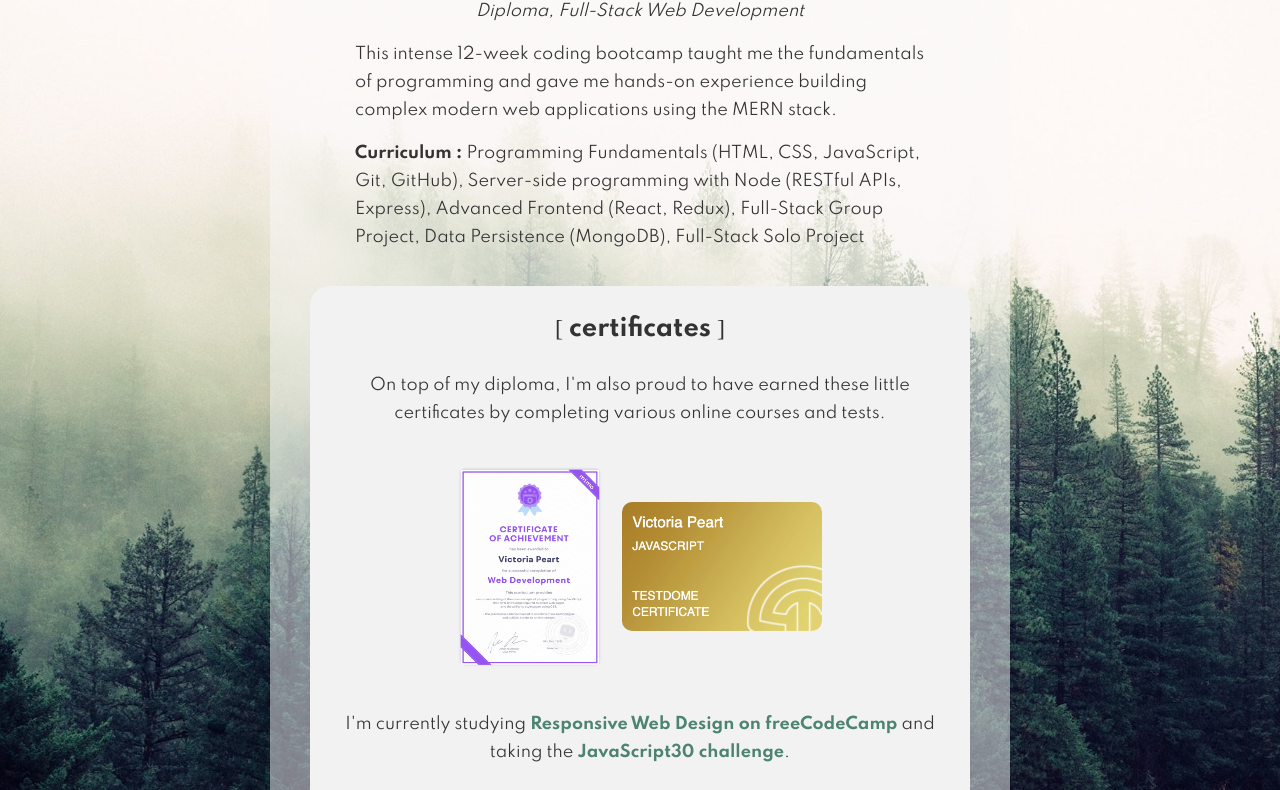
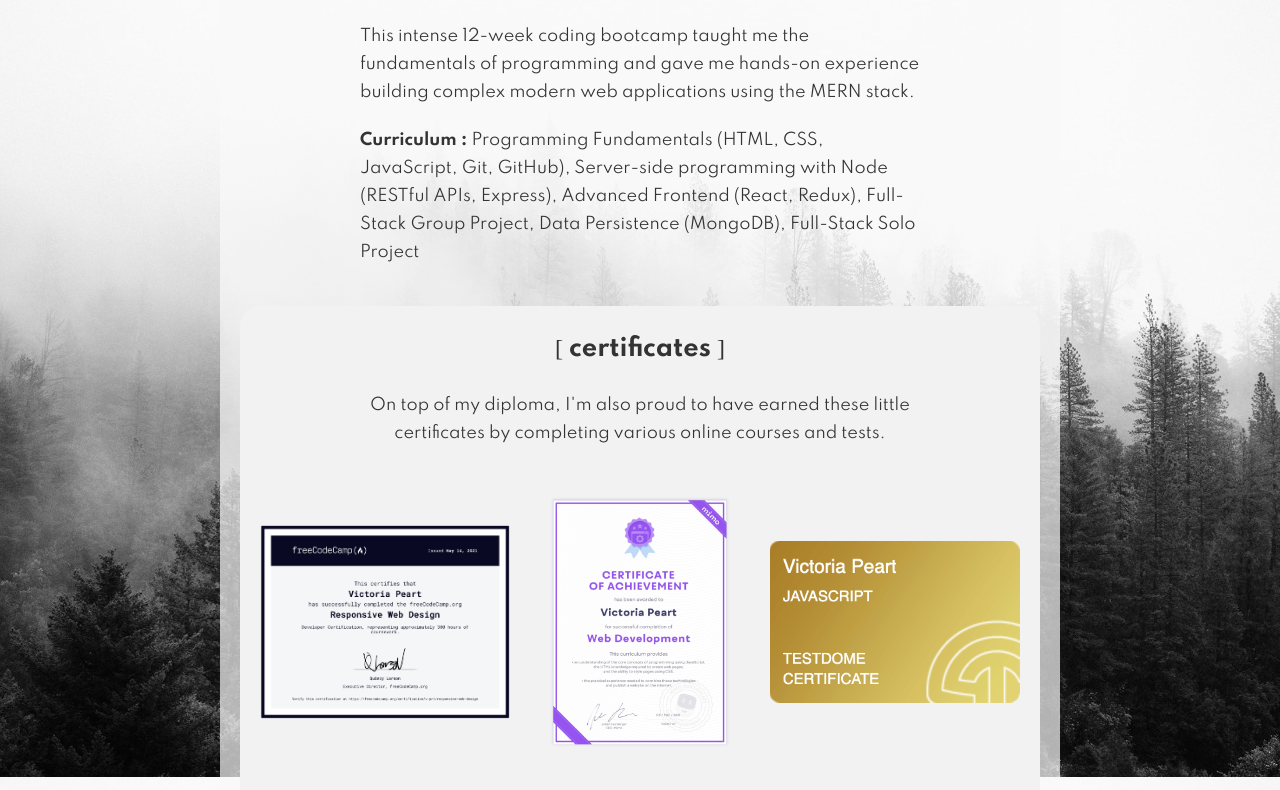
Before and after one commit to v-prt/portfolio, a React (Create React App) app: page /about in a window 1280 px wide. Shown: the part 930-1720 px from the top of the page. Built offline with nearby package versions, Linux system fonts and the light colour scheme; a web font is replaced by a local one.

Commit message:
add new certificate & rotating text, upgrade style

```diff
--- a/src/components/Certificates.js
+++ b/src/components/Certificates.js
@@ -1,5 +1,6 @@
 import styled from "styled-components";
 import { COLORS } from "../GlobalStyles";
+import freeCodeCampCert from "../assets/certs/fcc-responsive-web.png";
 import testDomeCert from "../assets/certs/test-dome-js.png";
 import mimoCert from "../assets/certs/mimo-web-dev.jpg";
 
@@ -17,10 +18,32 @@ export const Certificates = () => {
       </Text>
       <Certs>
         <Cert>
-          <img src={mimoCert} alt="Mimo Web Dev Certificate" />
+          <a
+            href="https://www.freecodecamp.org/certification/v-prt/responsive-web-design"
+            target="_blank"
+            rel="noreferrer"
+          >
+            <img
+              src={freeCodeCampCert}
+              alt="freeCodeCamp Responsive Web Design Certificate"
+            />
+          </a>
         </Cert>
         <Cert>
-          <a href="https://app.testdome.com/cert/9f0776ba5d8a4eba98526521a3e8ab6a">
+          <a
+            href="https://victoriapeart.com/static/media/mimo-web-dev.0eede498.jpg"
+            target="_blank"
+            rel="noreferrer"
+          >
+            <img src={mimoCert} alt="Mimo Web Dev Certificate" />
+          </a>
+        </Cert>
+        <Cert>
+          <a
+            href="https://app.testdome.com/cert/9f0776ba5d8a4eba98526521a3e8ab6a"
+            target="_blank"
+            rel="noreferrer"
+          >
             <img src={testDomeCert} alt="Test Dome Certificate" />
           </a>
         </Cert>
@@ -28,11 +51,18 @@ export const Certificates = () => {
       <Text>
         <p>
           I'm currently studying{" "}
-          <a href="https://www.freecodecamp.org/learn/responsive-web-design/">
-            Responsive Web Design on freeCodeCamp
+          <a
+            href="https://www.freecodecamp.org/learn/javascript-algorithms-and-data-structures/"
+            target="_blank"
+            rel="noreferrer"
+          >
+            JavaScript Algorithms and Data Structures
           </a>{" "}
           and taking the{" "}
-          <a href="https://javascript30.com/">JavaScript30 challenge</a>.
+          <a href="https://javascript30.com/" target="_blank" rel="noreferrer">
+            JavaScript30 challenge
+          </a>
+          .
         </p>
       </Text>
     </Wrapper>
@@ -75,15 +105,12 @@ const Certs = styled.ul`
 
 const Cert = styled.li`
   img {
-    max-height: 200px;
-    max-width: 200px;
-    margin: 10px;
-    border-radius: 10px;
-  }
-  a {
+    max-height: 250px;
+    max-width: 250px;
+    margin: 20px;
     transition: 0.2s ease-in-out;
     &:hover {
-      opacity: 0.6;
+      transform: scale(1.1);
     }
   }
 `;
--- a/src/components/Education.js
+++ b/src/components/Education.js
@@ -1,6 +1,5 @@
 import styled from "styled-components";
 import { Certificates } from "./Certificates";
-import background from "../assets/bg-forest.jpg";
 import { COLORS } from "../GlobalStyles";
 
 export const Education = () => {
@@ -32,7 +31,6 @@ export const Education = () => {
 };
 
 const Wrapper = styled.section`
-  background: url(${background}) center center / cover;
   color: ${COLORS.dark};
   display: flex;
   flex-direction: column;
@@ -42,11 +40,11 @@ const Wrapper = styled.section`
 `;
 
 const Card = styled.div`
-  background: rgba(250, 250, 250, 0.5);
+  background: rgba(250, 250, 250, 0.7);
   display: flex;
   flex-direction: column;
   align-items: center;
-  padding: 20px;
+  padding: 20px 0;
 `;
 
 const Heading = styled.h2`
@@ -54,7 +52,9 @@ const Heading = styled.h2`
   font-size: 2rem;
 `;
 
-const School = styled.h3``;
+const School = styled.h3`
+  font-size: 1.5rem;
+`;
 
 const Degree = styled.p`
   font-style: italic;
@@ -63,7 +63,7 @@ const Degree = styled.p`
 const Description = styled.div`
   max-width: 600px;
   p {
-    margin: 15px;
+    margin: 20px;
     line-height: 1.75;
   }
 `;
--- a/src/components/FeaturedProject.js
+++ b/src/components/FeaturedProject.js
@@ -75,6 +75,7 @@ const Wrapper = styled.section`
 `;
 
 const Description = styled.div`
+  background: #f2f2f2;
   width: 100%;
   display: flex;
   flex-direction: column;
@@ -98,8 +99,10 @@ const Description = styled.div`
 `;
 
 const Gallery = styled.div`
+  background: #f2f2f2;
   width: 100%;
   display: flex;
+  padding-bottom: 50px;
   overflow: hidden;
   overflow-x: scroll;
 `;
@@ -115,13 +118,13 @@ const Image = styled.img`
 `;
 
 const ViewProjects = styled.div`
-  background: linear-gradient(#ccc, #f2f2f2);
+  background: linear-gradient(rgba(0, 0, 0, 0.5), transparent);
+  color: ${COLORS.light};
   width: 100%;
   display: flex;
   flex-wrap: wrap;
   align-items: center;
   justify-content: center;
-  margin-top: 30px;
   padding: 30px 0;
   img {
     height: 150px;
--- a/src/components/Skills.js
+++ b/src/components/Skills.js
@@ -11,8 +11,7 @@ export const Skills = () => {
         My strengths lie mostly in the front-end where my natural design skills
         can come into play - I could spend all day just messing around with CSS
         (and I often do)! I'm not as good at the math or logic side of coding,
-        so I aim to study and practice that whenever I can to round out my
-        abilities.
+        so I practice as much as I can to round out my abilities.
       </p>
       <Groups>
         <Group>
@@ -100,7 +99,7 @@ const Title = styled.h3`
 `;
 
 const List = styled.ul`
-  padding: 20px;
+  padding: 20px 0;
   li {
     line-height: 1.75;
   }
--- a/src/routes/About.js
+++ b/src/routes/About.js
@@ -1,6 +1,7 @@
 import { useEffect } from "react";
 
 import styled from "styled-components";
+import background from "../assets/bg-forest.jpg";
 
 import { Education } from "../components/Education.js";
 import { Skills } from "../components/Skills.js";
@@ -22,6 +23,10 @@ export const About = () => {
 };
 
 const Wrapper = styled.div`
+  background: linear-gradient(#000, #000),
+    url(${background}) center center / cover;
+  background-attachment: fixed;
+  background-blend-mode: saturation;
   display: flex;
   flex-direction: column;
   align-items: center;
--- a/src/routes/Homepage.js
+++ b/src/routes/Homepage.js
@@ -1,4 +1,4 @@
-import React from "react";
+import React, { useEffect } from "react";
 import { Link } from "react-router-dom";
 import styled, { keyframes } from "styled-components";
 import { COLORS } from "../GlobalStyles";
@@ -7,6 +7,11 @@ import background from "../assets/bg-forest1.jpg";
 import { FeaturedProject } from "../components/FeaturedProject";
 
 export const Homepage = () => {
+  // makes window scroll to top between renders
+  useEffect(() => {
+    window.scrollTo(0, 0);
+  }, []);
+
   return (
     <Wrapper>
       <Heading>
@@ -14,7 +19,12 @@ export const Homepage = () => {
           <Name>Victoria Peart</Name>
           <Job>Full-Stack Web Dev</Job>
           <Skills>
-            html / css / javascript / mongodb / express / react / redux / node
+            <p>html / css / javascript</p>
+            <p>mongodb / express / react / redux / node</p>
+            <p>gamer, nature enthusiast, wannabe minimalist</p>
+            <p>
+              will do <b>pro bono work</b> to help animals
+            </p>
           </Skills>
         </Banner>
       </Heading>
@@ -42,13 +52,14 @@ export const Homepage = () => {
 };
 
 const Wrapper = styled.main`
+  background: url(${background}) center center / cover;
+  background-attachment: fixed;
   display: flex;
   flex-direction: column;
   height: 100%;
 `;
 
 const Heading = styled.section`
-  background: url(${background}) center center / cover;
   display: flex;
   align-items: flex-end;
   height: 100vh;
@@ -62,13 +73,11 @@ const fadeIn = keyframes`
 
 const Banner = styled.div`
   animation: ${fadeIn} 2s ease-in-out;
-  background: rgba(0, 0, 0, 0.3);
+  background: rgba(0, 0, 0, 0.5);
   color: #c0c9ae;
-  display: flex;
-  flex-direction: column;
-  align-items: center;
-  justify-content: center;
+  text-align: center;
   width: 100%;
+  padding: 30px 0;
   @media screen and (prefers-reduced-motion: reduce) {
     animation: none;
   }
@@ -85,6 +94,7 @@ const Name = styled.h1`
 `;
 
 const Job = styled.p`
+  font-style: italic;
   margin: 20px 0;
   font-size: 2rem;
   font-weight: 200;
@@ -93,10 +103,57 @@ const Job = styled.p`
   }
 `;
 
-const Skills = styled.p`
-  text-align: center;
-  margin: 0 20px 50px 20px;
-  font-size: 0.9rem;
+const rotation = keyframes`
+ 0% {
+    opacity: 0;
+    transform: translate3d(0px, -50px, 0px);
+  }
+  2.5% {
+    opacity: 1;
+    transform: translate3d(0px, 0px, 0px);
+  }
+  25% {
+    opacity: 1;
+    transform: translate3d(0px, 0px, 0px);
+  }
+  27.5% {
+    opacity: 0;
+    transform: translate3d(0px, 50px, 0px);
+  }
+  99.9999% {
+    opacity: 0;
+    transform: translate3d(0px, 50px, 0px);
+  }
+  100% {
+    opacity: 0;
+    transform: translate3d(0px, -50px, 0px);
+  }
+`;
+
+const Skills = styled.div`
+  display: flex;
+  flex-direction: column;
+  align-items: center;
+  position: relative;
+  margin: 50px 0;
+  p {
+    font-size: 1.2rem;
+    position: absolute;
+    top: 0px;
+    opacity: 0;
+    margin: 0 20px;
+    transform: translate3d(0px, -50px, 0px);
+    animation: 12s ease-in-out infinite ${rotation};
+  }
+  p:nth-child(2) {
+    animation-delay: 3s;
+  }
+  p:nth-child(3) {
+    animation-delay: 6s;
+  }
+  p:nth-child(4) {
+    animation-delay: 9s;
+  }
 `;
 
 const Intro = styled.section`
```
Also changed, not shown: src/assets/certs/fcc-responsive-web.png (added).
